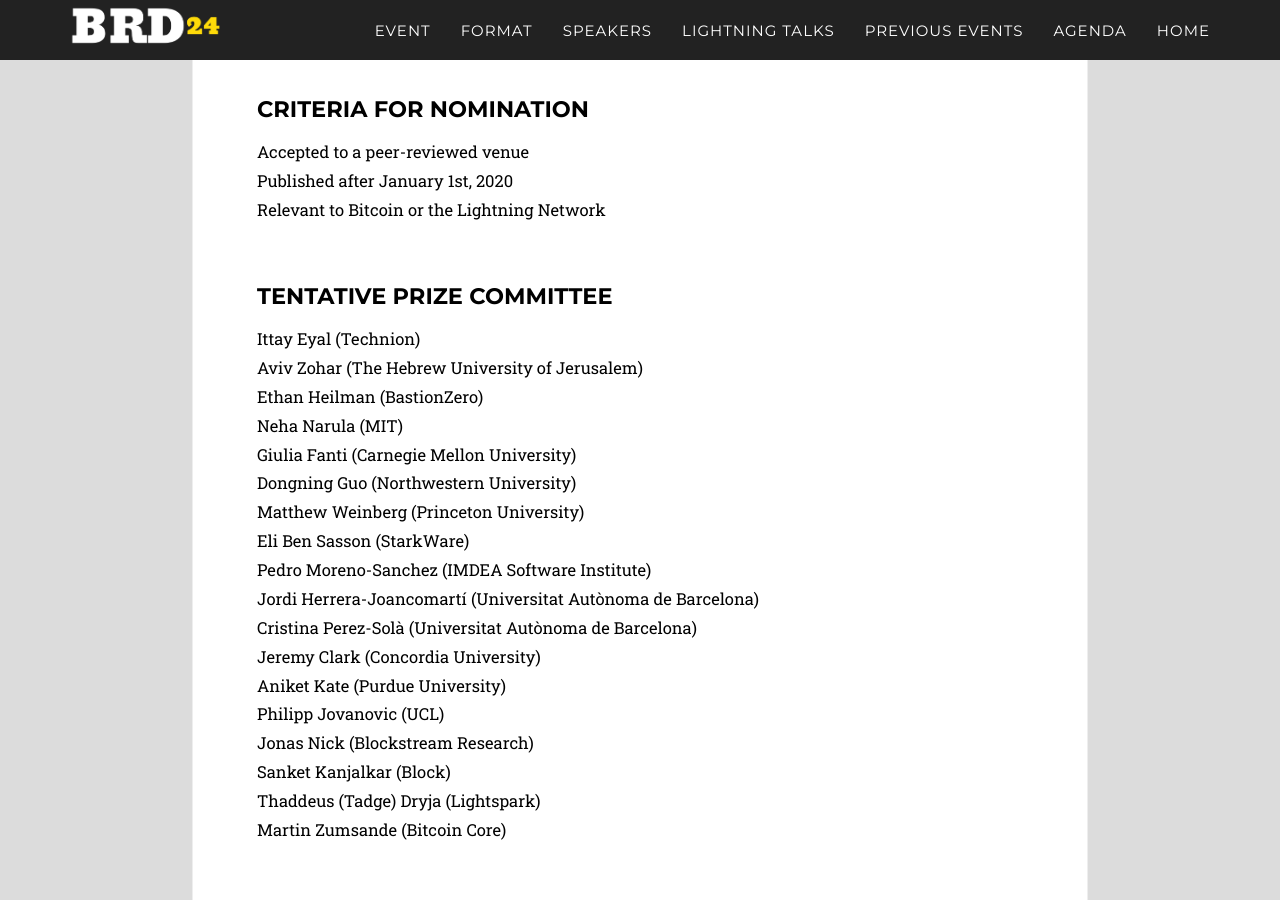
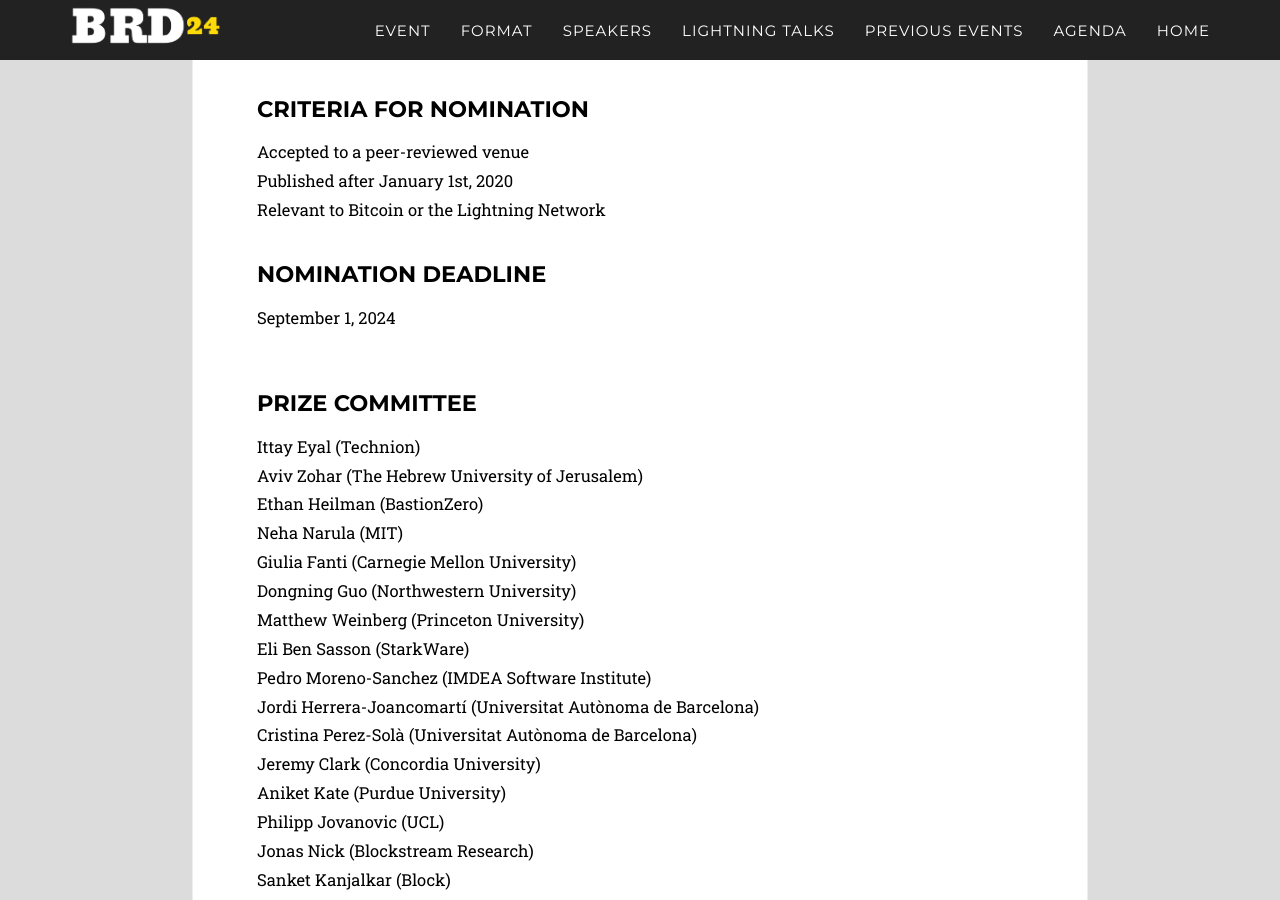
Before and after one commit to chaincodelabs/brd-website, a Jekyll site: the page built from _pages/prize.html, in a window 1280 px wide and 900 px high, scrolled down 398 px. Built offline with Jekyll 4.4.1, drawn with Linux system fonts in a browser that asks for light colours; some web fonts are replaced.

Commit message:
Update research prize page with nomination deadline

```diff
--- a/_pages/prize.html
+++ b/_pages/prize.html
@@ -32,10 +32,18 @@
                 </p>
             </div>
         </div>
+        <div class="row">
+            <div class="col-lg-12">
+                <h2>Nomination deadline</h2>
+                <p>
+                    September 1, 2024
+                </p>
+            </div>
+        </div>
         <br>
         <div class="row">
             <div class="col-lg-12">
-                <h2>Tentative Prize Committee</h2>
+                <h2>Prize Committee</h2>
                 <p>
                 Ittay Eyal (Technion)<br>
                 Aviv Zohar (The Hebrew University of Jerusalem)<br>
```
